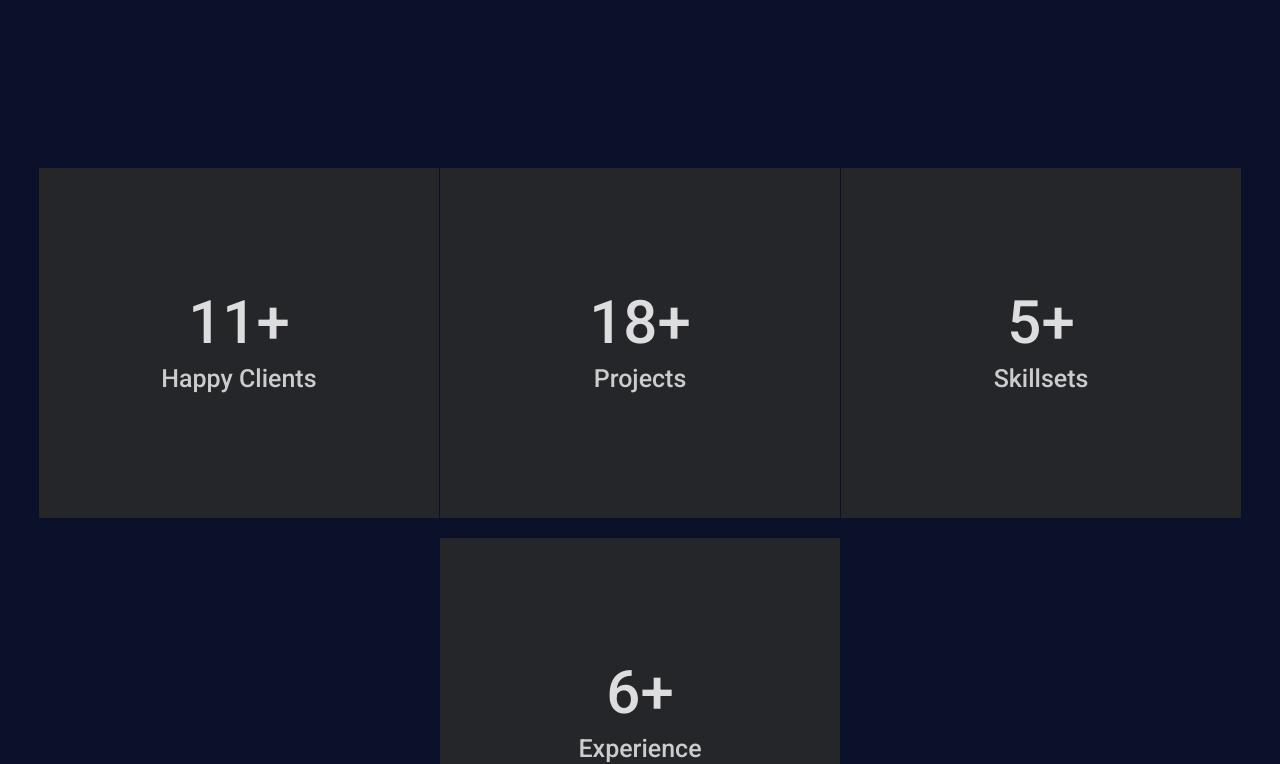
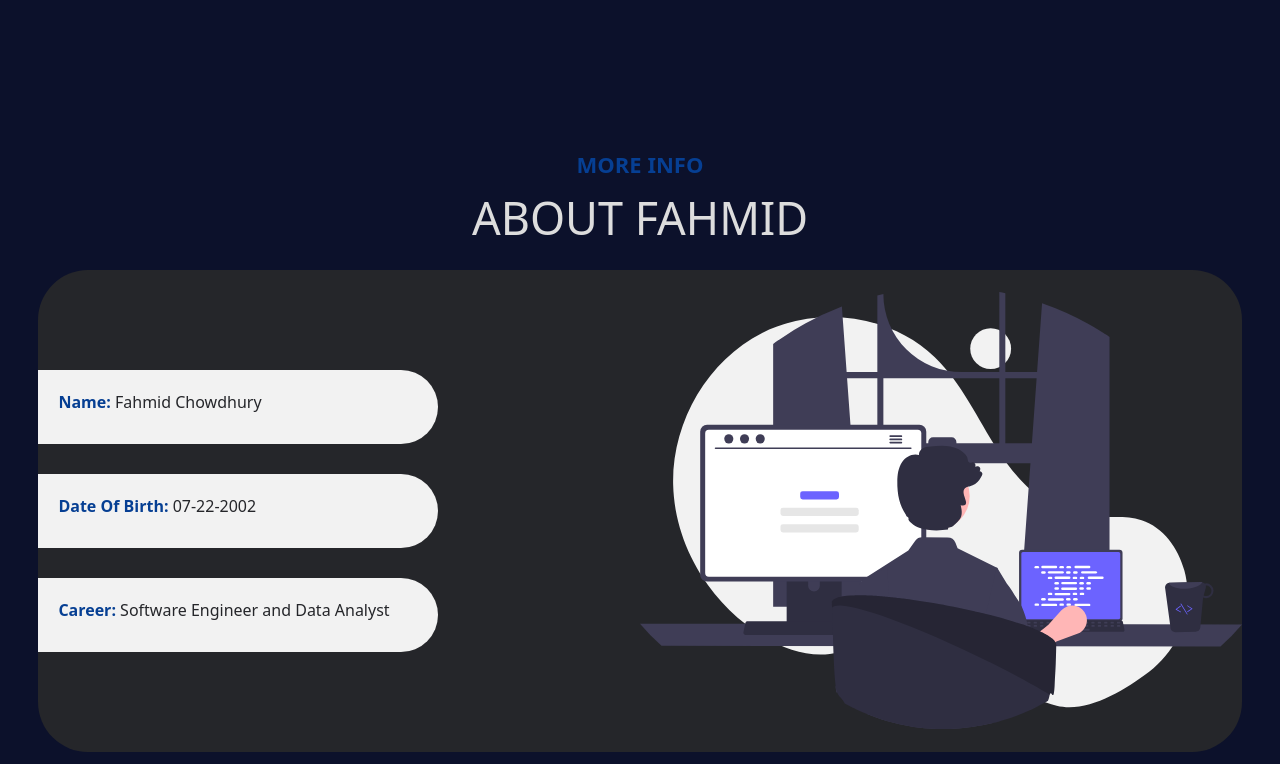
Before and after one commit to kiisi/md_fahmid_portfolio, a React (Create React App) app: page / in a window 1280 px wide. Shown: the part 1456-2220 px from the top of the page. Built offline with nearby package versions, Linux system fonts and the light colour scheme.

Commit message:
Rundown removed

```diff
--- a/src/components/Home/Home.js
+++ b/src/components/Home/Home.js
@@ -2,7 +2,6 @@ import React from 'react'
 import About from './About/About'
 import Connect from './Connect/Connect'
 import Hero from './Hero/Hero'
-import RunDown from './RunDown/RunDown'
 import Skills from './Skills/Skills'
 import Projects from './Projects/Projects'
 import Skillset from './Skillset/Skillset'
@@ -13,7 +12,6 @@ const Home = () => {
     <>
         <Hero/>
         <Skills/>
-        <RunDown/>
         <About/>
         <Projects/>
         <Skillset/>
```
